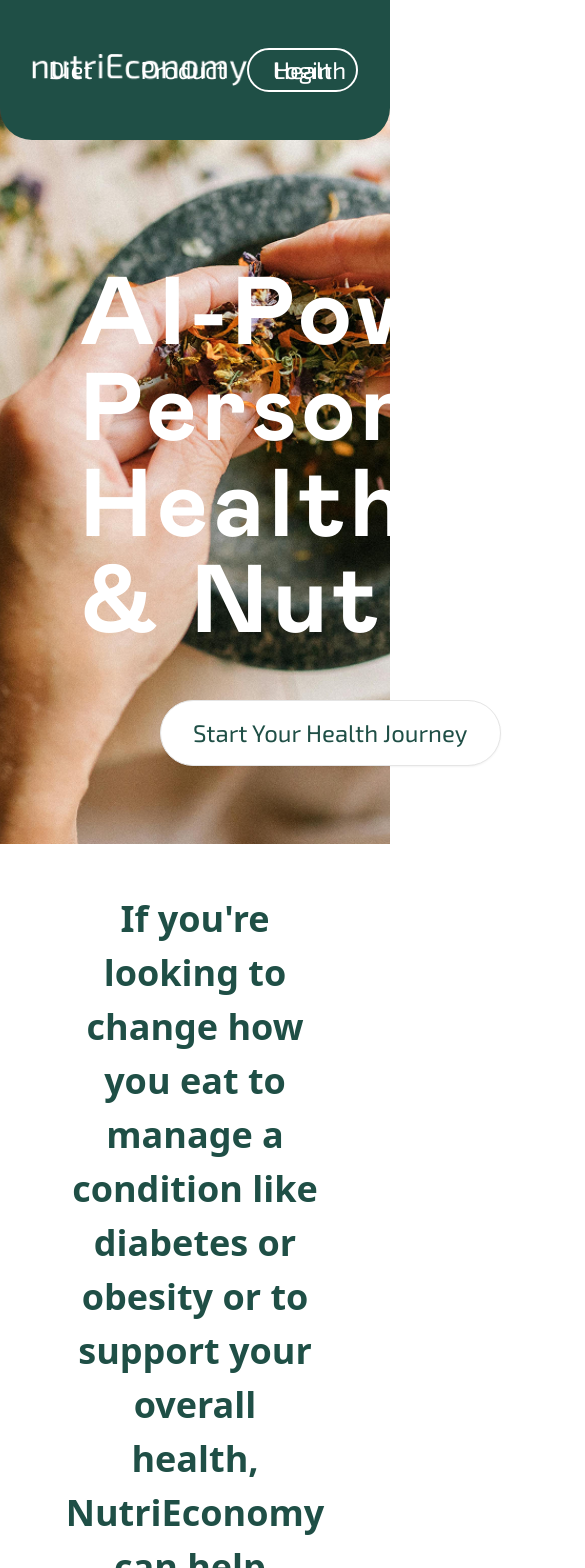
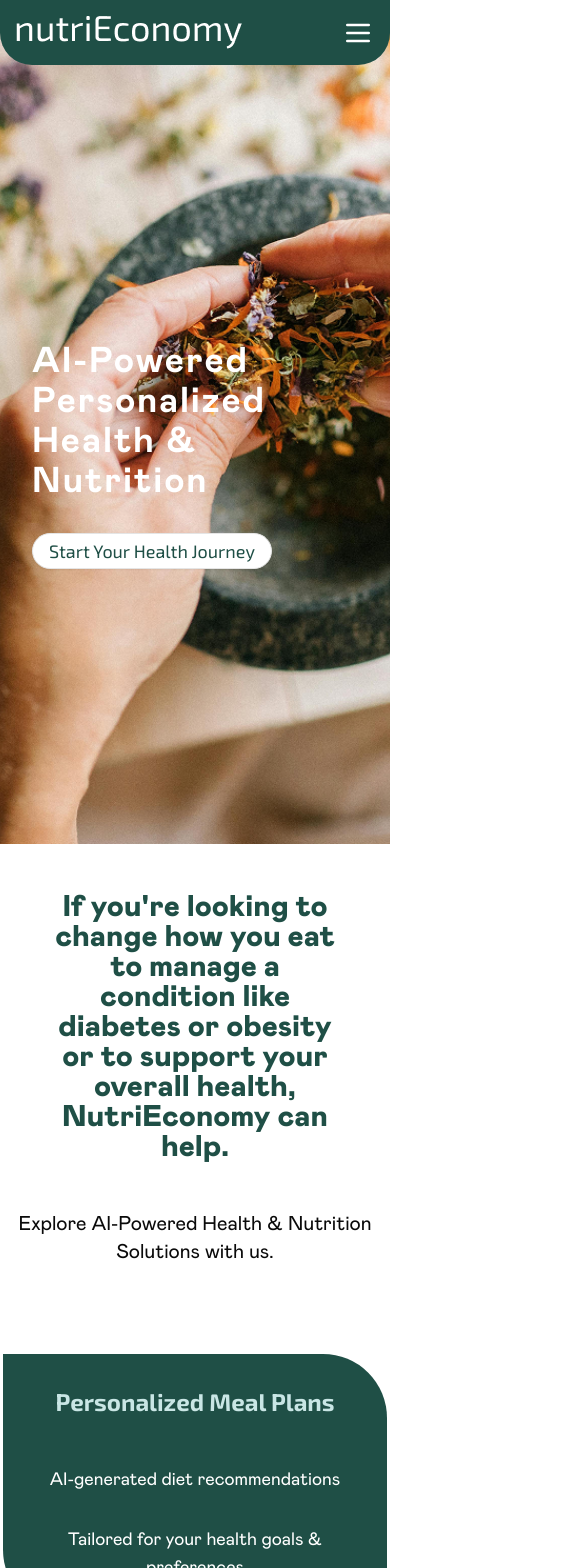
Before and after one commit to Diivvuu/nutri-economy, a Next.js app: page / in a window 390 px wide. Shown: the top 1568 px of the page, 585 px wide, since content can reach past the window. Built offline with nearby package versions, Linux system fonts and the light colour scheme.

Commit message:
responsive

```diff
--- a/src/app/_components/Header.tsx
+++ b/src/app/_components/Header.tsx
@@ -3,11 +3,23 @@ import Image from 'next/image';
 import logo from '@/app/assets/nutriEconomy.png';
 import { Button } from '@/components/ui/button';
 import { useRouter } from 'next/navigation';
+import { useState } from 'react';
+import { Menu, X } from 'lucide-react';
 
 const Header = () => {
   const router = useRouter();
+  const [isMenuOpen, setIsMenuOpen] = useState(false);
+
+  const toggleMenu = () => {
+    setIsMenuOpen(!isMenuOpen);
+  };
+
   return (
-    <div className="relative w-full bg-primary flex items-center p-8 py-12 rounded-b-4xl font-exo">
+    <div
+      className={`relative w-full bg-primary flex items-center p-4 2xl:p-8 ${
+        isMenuOpen ? '' : 'rounded-b-4xl'
+      } font-exo`}
+    >
       <div
         className="flex justify-start cursor-pointer"
         onClick={() => {
@@ -16,7 +28,7 @@ const Header = () => {
       >
         <Image src={logo} alt="logo" />
       </div>
-      <div className="absolute left-1/2 -translate-x-1/2 flex items-center text-white text-2xl gap-x-12 font-normal">
+      <div className="absolute left-1/2 -translate-x-1/2 hidden lg:flex items-center text-white text-2xl gap-x-12 font-normal">
         <div className="cursor-pointer hover:scale-105 transition-all ease-in-out duration-300 font-normal">
           Home
         </div>
@@ -35,7 +47,48 @@ const Header = () => {
       </div>
       <div className="flex justify-end ml-auto">
         <Button
-          className="bg-transparent text-white text-2xl border-2 border-white rounded-full px-6 py-5"
+          className="bg-transparent text-white text-2xl border-2 border-white rounded-full px-6 py-5 hidden lg:flex"
+          variant={'outline'}
+        >
+          Login
+        </Button>
+        <div className="lg:hidden flex items-center">
+          <button
+            onClick={toggleMenu}
+            className="text-white focus:outline-none"
+          >
+            {isMenuOpen ? (
+              <X className="h-8 w-8" />
+            ) : (
+              <Menu className="h-8 w-8" />
+            )}
+          </button>
+        </div>
+      </div>
+      <div
+        className={`absolute top-full left-0 w-full bg-primary text-white flex flex-col items-center gap-y-2 py-4 lg:hidden text-lg transition-all duration-300 ease-in-out ${
+          isMenuOpen
+            ? 'max-h-screen opacity-100'
+            : 'max-h-0 opacity-0 overflow-hidden'
+        }`}
+      >
+        <div className="cursor-pointer hover:scale-105 transition-all ease-in-out duration-300 font-normal">
+          Home
+        </div>
+        <div className="cursor-pointer hover:scale-105 transition-all ease-in-out duration-300">
+          Diet
+        </div>
+        <div className="cursor-pointer hover:scale-105 transition-all ease-in-out duration-300">
+          Product
+        </div>
+        <div className="cursor-pointer hover:scale-105 transition-all ease-in-out duration-300">
+          Health
+        </div>
+        <div className="cursor-pointer hover:scale-105 transition-all ease-in-out duration-300">
+          Sales
+        </div>
+        <Button
+          className="bg-transparent text-white text-lg border-2 border-white rounded-full px-4 py-3 mt-4"
           variant={'outline'}
         >
           Login
--- a/src/app/_components/Section1.tsx
+++ b/src/app/_components/Section1.tsx
@@ -5,19 +5,19 @@ import Header from './Header';
 const Section1 = () => {
   return (
     <div
-      className="relative w-full h-screen bg-cover bg-center"
+      className="relative w-full min-h-screen bg-cover bg-center flex flex-col justify-between"
       style={{ backgroundImage: `url(${hero1.src})` }}
     >
       <div className="w-full sticky top-0 z-50">
         <Header />
       </div>
-      <div className="flex flex-col justify-center items-start w-full text-white text-3xl pt-32 p-20">
-        <div className="flex flex-col items-start justify-center gap-y-12 w-6/12">
-          <div className="text-8xl font-semibold text-wrap tracking-wider font-mabry">
-            AI-Powered Personalized Health <br />& Nutrition
+      <div className="flex flex-col justify-center items-start w-full text-white text-3xl p-8 md:p-12 lg:p-16 xl:p-20 max-w-screen-xl mx-auto 2xl:mx-0 flex-grow">
+        <div className="flex flex-col items-start justify-center gap-y-8 md:gap-y-10 lg:gap-y-12 w-full md:w-8/12 lg:w-6/12 xl:w-5/12">
+          <div className="text-4xl md:text-5xl lg:text-6xl xl:text-7xl 2xl:text-8xl font-semibold tracking-wider font-mabry">
+            AI-Powered Personalized Health & Nutrition
           </div>
           <Button
-            className="text-primary text-2xl p-8 rounded-full font-exo ml-20"
+            className="text-primary text-lg md:text-xl lg:text-2xl p-4 md:p-5 lg:p-6 xl:p-8 rounded-full font-exo ml-0 md:ml-10 lg:ml-20"
             variant={'outline'}
           >
             Start Your Health Journey
--- a/src/app/_components/Section2.tsx
+++ b/src/app/_components/Section2.tsx
@@ -6,6 +6,7 @@ type dataType = {
   desc1: string;
   desc2: string;
 };
+
 const data: dataType[] = [
   {
     title: 'Personalized Meal Plans',
@@ -31,35 +32,42 @@ const data: dataType[] = [
 
 const Section2 = () => {
   return (
-    <div className="flex flex-col justify-center items-center py-12 gap-y-12">
-      <h2 className="text-primary text-4xl px-48 leading-normal text-center font-bold">
+    <div className="flex flex-col justify-center items-center py-12 gap-y-12 px-4 md:px-8 lg:px-16">
+      <h2 className="text-primary text-3xl md:text-4xl lg:text-5xl leading-none text-center font-extrabold font-mabry max-w-2xl lg:max-w-full px-12">
         If you're looking to change how you eat to manage a condition like
         diabetes or obesity or to support your overall health, NutriEconomy can
         help.
       </h2>
-      <h2 className="text-dark text-[32px] pb-10 font-mabry">
+      <h2 className="text-dark text-xl md:text-2xl lg:text-3xl pb-10 font-mabry text-center">
         Explore AI-Powered Health & Nutrition Solutions with us.
       </h2>
-      <div className="grid grid-cols-2 w-full gap-x-16 gap-y-12 px-48">
+      <div className="grid grid-cols-1 sm:grid-cols-2 gap-x-8 gap-y-12 w-full max-w-4xl lg:max-w-7xl">
         {data.map(({ title, desc1, desc2 }, index) => (
           <div
             key={index}
-            className="w-full bg-primary rounded-tr-[4rem] rounded-bl-[4rem] flex flex-col justify-start items-center gap-y-20 p-12 pb-17"
+            className="w-full bg-primary rounded-tr-[4rem] rounded-bl-[4rem] flex flex-col justify-start items-center gap-y-12 p-8"
           >
-            <div className="font-semibold text-[#C9E6E5] text-5xl font-exo">
+            <div className="font-semibold text-[#C9E6E5] text-2xl md:text-3xl lg:text-4xl font-exo text-center">
               {title}
             </div>
-            <div className="space-y-12 text-center">
-              <div className="text-4xl font-normal text-white font-mabry">
+            <div className="space-y-8 text-center">
+              <div className="text-lg md:text-xl lg:text-2xl font-normal text-white font-mabry">
                 {desc1}
               </div>
-              <div className="text-4xl text-white font-mabry">{desc2}</div>
+              <div className="text-lg md:text-xl lg:text-2xl text-white font-mabry">
+                {desc2}
+              </div>
             </div>
           </div>
         ))}
       </div>
       <div>
-        <Button variant={"outline"} className='rounded-full text-2xl p-8 bg-secondary text-primary'>Start Your Personalized Health Journey →</Button>
+        <Button
+          variant={'outline'}
+          className="rounded-full text-lg md:text-xl lg:text-2xl p-4 md:p-6 lg:p-8 bg-secondary text-primary"
+        >
+          Start Your Personalized Health Journey →
+        </Button>
       </div>
     </div>
   );
--- a/src/app/_components/Section3.tsx
+++ b/src/app/_components/Section3.tsx
@@ -14,22 +14,22 @@ const Section3 = () => {
           <Image src={image1} alt="nice" />
         </div>
         <Card className="bg-white max-w-170 -mb-8 -ml-12 rounded-[3rem] px-16 z-10 gap-y-0">
-          <CardContent className="text-2xl text-dark leading-tight">
+          <CardContent className="md:text-2xl text-dark leading-tight">
             NutriEconomy completely transformed my diet! The AI meal plan helped
             me manage my diabetes effortlessly.
           </CardContent>
-          <CardFooter className="py-0 flex justify-end w-full text-primary text-xl">
+          <CardFooter className="py-0 flex justify-end w-full text-primary text-sm md:text-xl">
             Trisha P., 32
           </CardFooter>
         </Card>
       </div>
       <div className="flex items-end">
         <Card className="bg-white max-w-170 -mb-8 -mr-12 rounded-[3rem] px-16 z-10 gap-y-0">
-          <CardContent className="text-2xl text-dark leading-tight text-right">
+          <CardContent className="md:text-2xl text-dark leading-tight text-right">
             I love the medicinal plant database! I found natural remedies for
             digestion issues that really work.
           </CardContent>
-          <CardFooter className="py-0 flex justify-start w-full text-primary text-xl px-12">
+          <CardFooter className="py-0 flex justify-start w-full text-primary text-sm md:text-xl px-12">
             Aarav A., 35
           </CardFooter>
         </Card>
--- a/src/app/layout.tsx
+++ b/src/app/layout.tsx
@@ -16,9 +16,14 @@ const geistMono = Geist_Mono({
 const mabryPro = localFont({
   src: [
     {
+      path: '../../fonts/mabry-pro/MabryPro-Black.woff2',
+      weight: '900',
+      style: 'bold',
+    },
+    {
       path: '../../fonts/mabry-pro/MabryPro-Bold.woff',
       weight: '700',
-      style: 'normal',
+      style: 'semibold',
     },
     {
       path: '../../fonts/mabry-pro/MabryPro-Regular.woff',
```
Also changed, not shown: src/app/_components/Section4.tsx (added).
